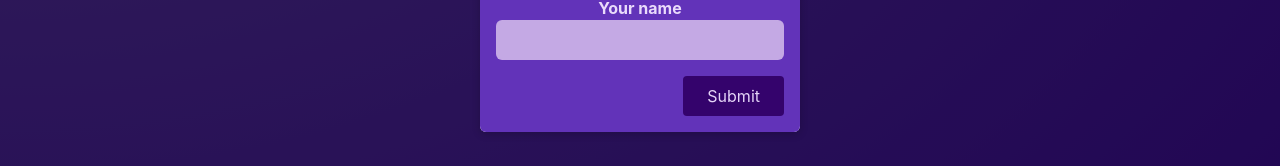
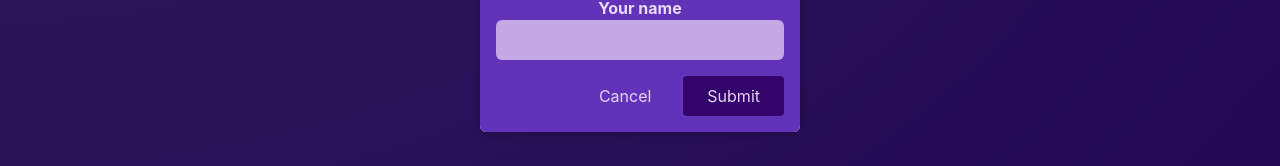
Before and after one commit to shinoby85/nextjs-udemy, a React (Vite) app: page / in a window 1280 px wide. Both pictures are taken after a click on the button "New Post". Shown: the part 338-504 px from the top of the page. Built offline with nearby package versions, Linux system fonts and the light colour scheme.

Commit message:
Add cancel button

```diff
--- a/src/components/NewPost.jsx
+++ b/src/components/NewPost.jsx
@@ -1,7 +1,7 @@
 import classes from './NewPost.module.css';
 import {useEffect, useState} from "react";
 
-function NewPost({userPost, onBodyChange}) {
+function NewPost({userPost, onBodyChange, onCancel}) {
     const [textValue, setTextValue] = useState('');
     const [userName, setUserName] = useState('');
 
@@ -29,7 +29,7 @@ function NewPost({userPost, onBodyChange}) {
                        onChange={e => setUserName(e.target.value)}/>
             </p>
             <div className={classes.actions}>
-
+                <button type="button" onClick={onCancel}>Cancel</button>
                 <button>Submit</button>
             </div>
         </form>
--- a/src/components/PostsList.jsx
+++ b/src/components/PostsList.jsx
@@ -10,6 +10,7 @@ function PostsList({users, onBodyChange, isShowModal, onEditPost, onClose, userP
             <Modal onClose={onClose}>
                 <NewPost
                     userPost={userPost}
+                    onCancel={onClose}
                     onBodyChange={valueChange => onBodyChange(userPost.id, valueChange)}
                 />
             </Modal>)}
```
